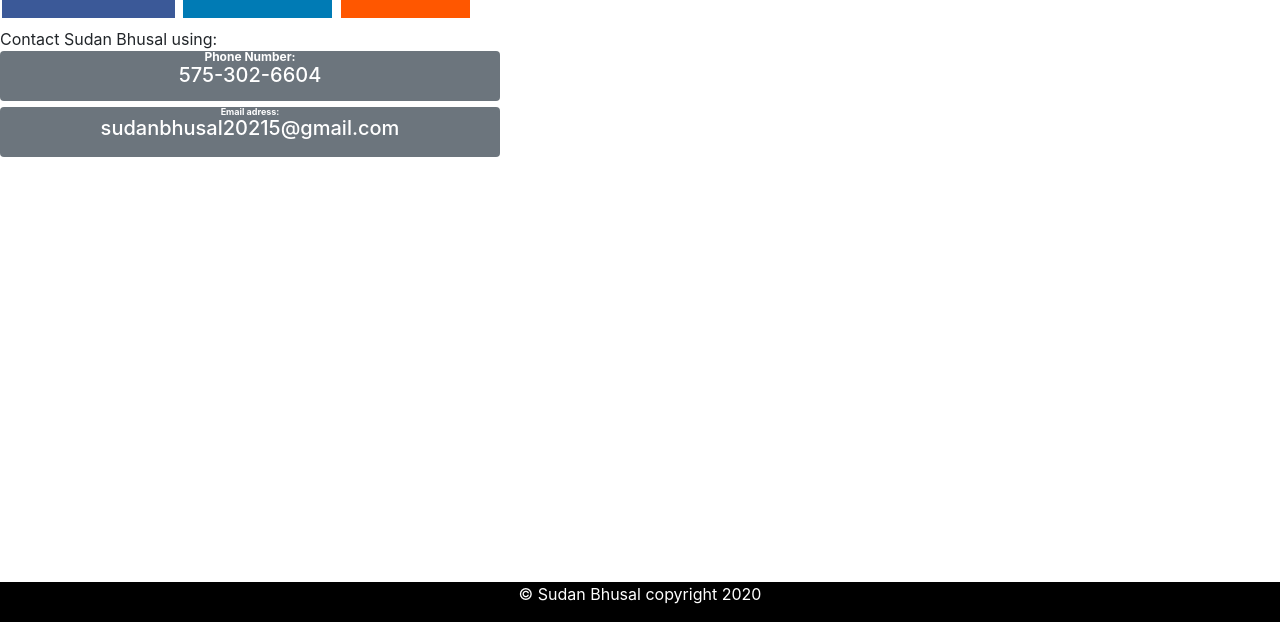
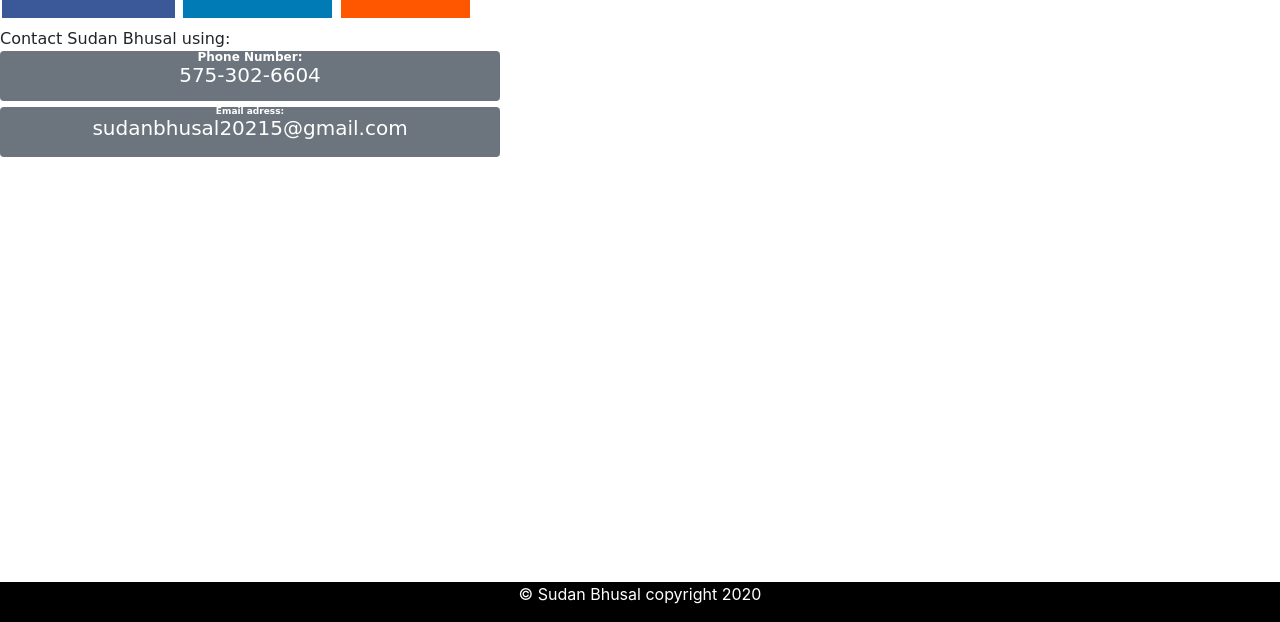
Before and after one commit to Sudan20215/Updated_Portfolio, a plain HTML site: page contact.html in a window 1280 px wide. Shown: the part 178-800 px from the top of the page. Drawn offline with nearby package versions, Linux system fonts and the light colour scheme.

Commit message:
home edited

```diff
--- a/style.css
+++ b/style.css
@@ -84,3 +84,6 @@
 .text{
     font-family: cursive;
 }
+.contact{
+    font-family: cursive;
+}
```
